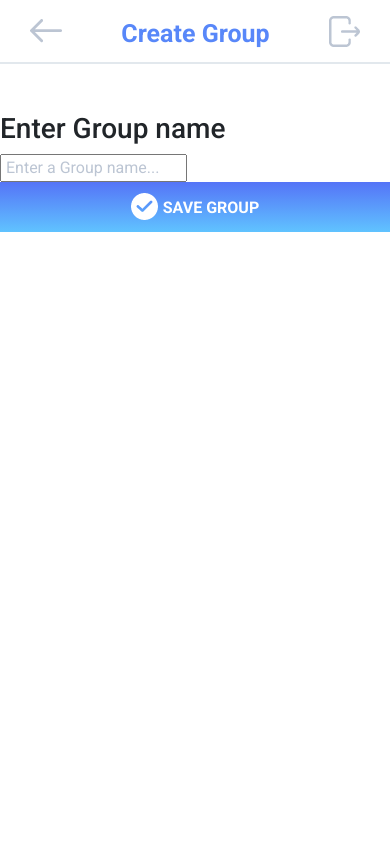
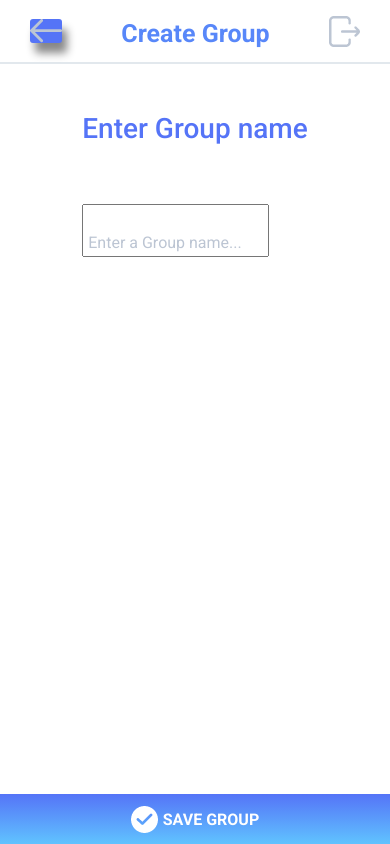
Before and after one commit to ZacharyKathe/Kinetic, a React (Create React App) app: page /createGroup in a window 390 px wide. In both pictures the pointer is over the picture 45 px from the left and 31 px from the top of the page. Built offline with nearby package versions, Linux system fonts and the light colour scheme; a web font is replaced by a local one.

Commit message:
styled buttons and added hover effects

```diff
--- a/src/components/AddGoalBtn/index.js
+++ b/src/components/AddGoalBtn/index.js
@@ -6,9 +6,9 @@ import { Link } from "react-router-dom";
 function AddGoalBtn(props) {
     return (
           <div>
-              <Link to="/creategoal">
+              <Link  to="/creategoal">
               <div className="add-goal-btn">
-                    <img src={addBtn} alt="add button" />
+                    <img className='save' src={addBtn} alt="add button" />
                     <p id="add-goal-text"> ADD GOAL</p>
                 </div>
               </Link>
--- a/src/components/NavBottom/index.js
+++ b/src/components/NavBottom/index.js
@@ -4,9 +4,9 @@ import "./style.css";
 function NavBottom(props) {
     return (
         <div className="bottom-nav">
-            <div onClick={() => props.setSelectedTab('My Goals')}><img src={props.homeBtn} alt="home button" /></div>
-            <div onClick={() => props.setSelectedTab('My Groups')}><img src={props.groupsBtn} alt="groups button" /></div>
-            <div onClick={() => props.setSelectedTab('Calendar')}><img src={props.calendarBtn} alt="calendar button" /></div>
+            <div className='homeBtn' onClick={() => props.setSelectedTab('My Goals')}><img src={props.homeBtn} alt="home button" /></div>
+            <div className='groupBtn' onClick={() => props.setSelectedTab('My Groups')}><img src={props.groupsBtn} alt="groups button" /></div>
+            <div className='calenderBtn' onClick={() => props.setSelectedTab('Calendar')}><img src={props.calendarBtn} alt="calendar button" /></div>
         </div>
     )
 }
--- a/src/components/NavTop/index.js
+++ b/src/components/NavTop/index.js
@@ -11,9 +11,9 @@ function NavTop(props) {
     return (
 
         <div className="top-nav" >
-            <img src={backBtn} alt="back button" onClick={() => history.goBack()}/>
+            <img className='goBackBtn' src={backBtn} alt="back button" onClick={() => history.goBack()}/>
             <p className="header-text">{props.header}</p>
-            <img src={exit} alt="log out button" onClick={()=> window.localStorage.clear()+ window.location.reload()}/>
+            <img className='logOutBtn' src={exit} alt="log out button" onClick={()=> window.localStorage.clear()+ window.location.reload()}/>
         </div>
     )
 }
--- a/src/components/updateGoals.js
+++ b/src/components/updateGoals.js
@@ -132,8 +132,10 @@ export default function updateGoals(token, goals) {
   // }
 
   async function updateGoals() {
+    if(goals){
     await removeExpiredGoals();
     await refreshGoals();
+   }
   }
 
   updateGoals();
--- a/src/index.css
+++ b/src/index.css
@@ -179,6 +179,57 @@ p {
     padding: .5rem;
     box-shadow: 0 4px 8px 0 rgba(0, 0, 0, 0.2), 0 6px 20px 0 rgba(0, 0, 0, 0.19);
 }
+.goBackBtn:hover{
+    background-color: #5574F7;
+    border-radius: 3px;
+    box-shadow: 5px 10px 8px #888888;
+}
+.logOutBtn:hover{
+    background-color: #5574F7;
+    border-radius: 3px;
+    box-shadow: 5px 10px 8px #888888;
+}
+.homeBtn:hover{
+    background-color: #5574F7;
+    border-radius: 3px;
+    box-shadow: 5px 10px 8px #888888;
+}
+.groupBtn:hover{
+    background-color: #5574F7;
+    border-radius: 3px;
+    box-shadow: 5px 10px 8px #888888;
+}
+.calenderBtn:hover{
+    background-color: #5574F7;
+    border-radius: 3px;
+    box-shadow: 5px 10px 8px #888888;
+}
+.add-goal-btn:hover{
+    color: red;
+    background-color: white;
+}
+.save:hover{
+    background-color: red;
+}
+.completed-goals:hover{
+    border-radius: 3px;
+    box-shadow: 5px 10px 8px #888888;
+}
+.MuiButtonBase-root:hover{
+    box-shadow: 5px 10px 8px #888888;
+    color: red;
+}
+.createGroupForm{
+    display: flex;
+    flex-direction: column;
+    align-items: center;
+    justify-content: space-between;
+    height: 100vh;
+}
+.createGroupInput{
+    margin-top: 50px;
+
+}
 
 .contentRight {
     display: flex;
@@ -264,6 +315,10 @@ p {
     .containerZK {
         width: 100%;
     }
+    .createGroupInput{
+        margin-top: 50px;
+        padding-top: 25px;
+    }
 }
 
 /* Small smartphones - image placeholders change color */
@@ -272,4 +327,8 @@ p {
     .logIn {
         padding-top: 0px;
     }
+    .createGroupInput{
+        margin-top: 50px;
+        padding-top: 25px;
+    }
 }
--- a/src/pages/CreateGroup.js
+++ b/src/pages/CreateGroup.js
@@ -45,7 +45,8 @@ const CreateGroup = (props) => {
         <div>
             <NavTop header="Create Group" />
             <form onSubmit={handleSubmit} className='createGroupForm'>
-                <h3>Enter Group name</h3>
+              <div>
+                <h3 className='blueBack'>Enter Group name</h3>
                 <input
                     className="createGroupInput"
                     type="text"
@@ -54,6 +55,7 @@ const CreateGroup = (props) => {
                     value={newGroup.name}
                     onChange={(e) => setNewGroup({ newGroup, name: e.target.value })}
                 />
+              </div>
                 <SaveGroupBtn />
 
             </form>
```
